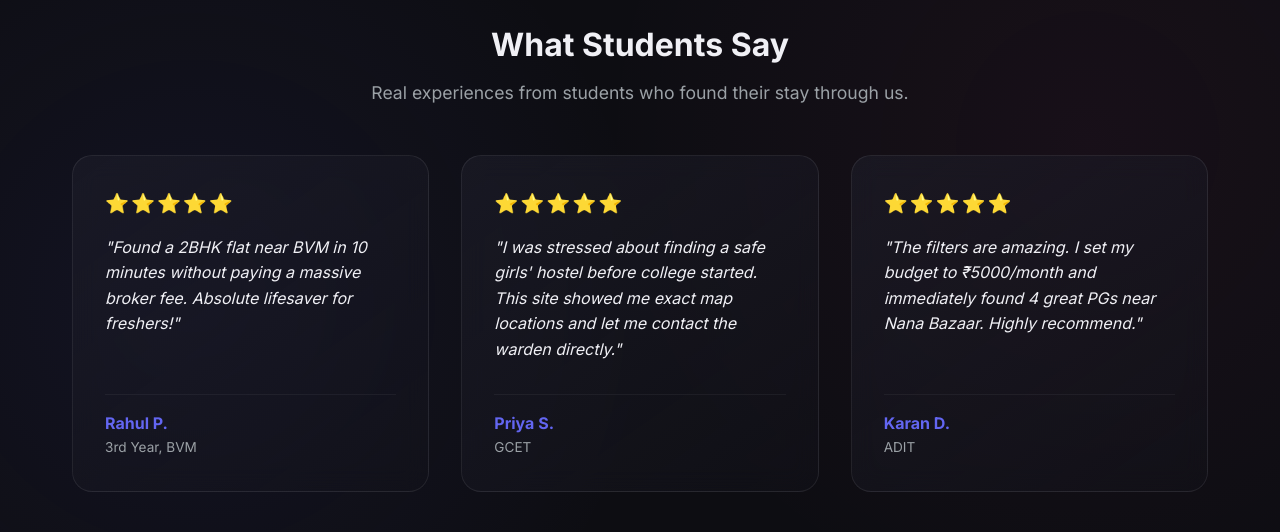
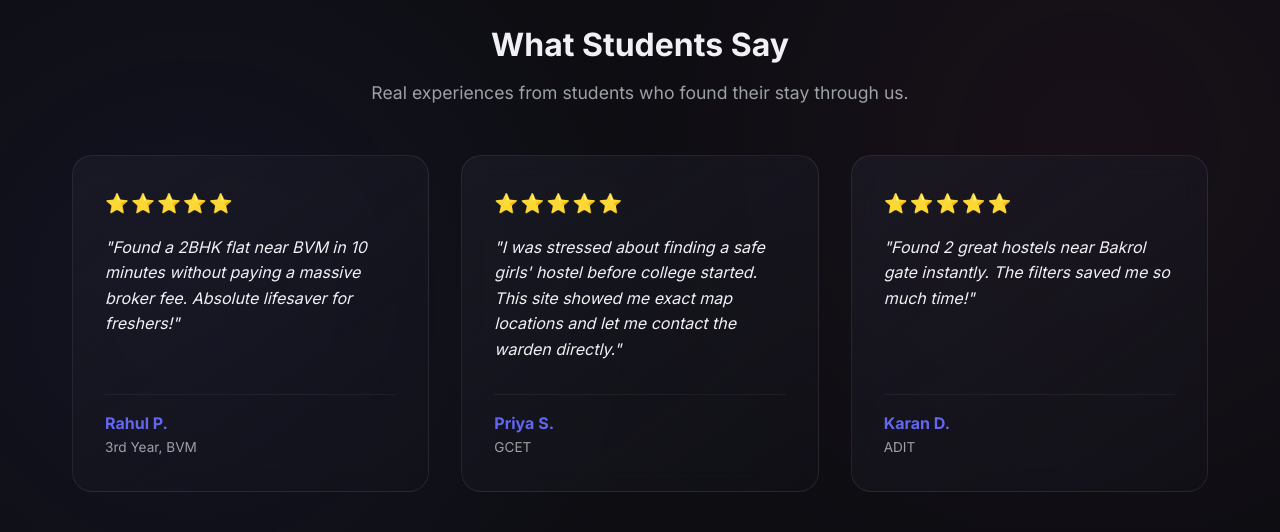
Before and after one commit to Aditya291206/stay-viewer, a Django app: page / in a window 1280 px wide. Shown: the part 2497-3029 px from the top of the page. Run offline with Django 5.2, Linux system fonts and the light colour scheme; data comes from the database, SQL or seed files in the repository.

Commit message:
Update ADIT student feedback text

```diff
--- a/templates/properties/property_list.html
+++ b/templates/properties/property_list.html
@@ -110,7 +110,7 @@
 
         <div class="testimonial-card glass-panel">
             <div class="stars">⭐⭐⭐⭐⭐</div>
-            <p class="quote">"The filters are amazing. I set my budget to ₹5000/month and immediately found 4 great PGs near Nana Bazaar. Highly recommend."</p>
+            <p class="quote">"Found 2 great hostels near Bakrol gate instantly. The filters saved me so much time!"</p>
             <div class="author">
                 <span class="author-name">Karan D.</span>
                 <span class="author-college">ADIT</span>
```
